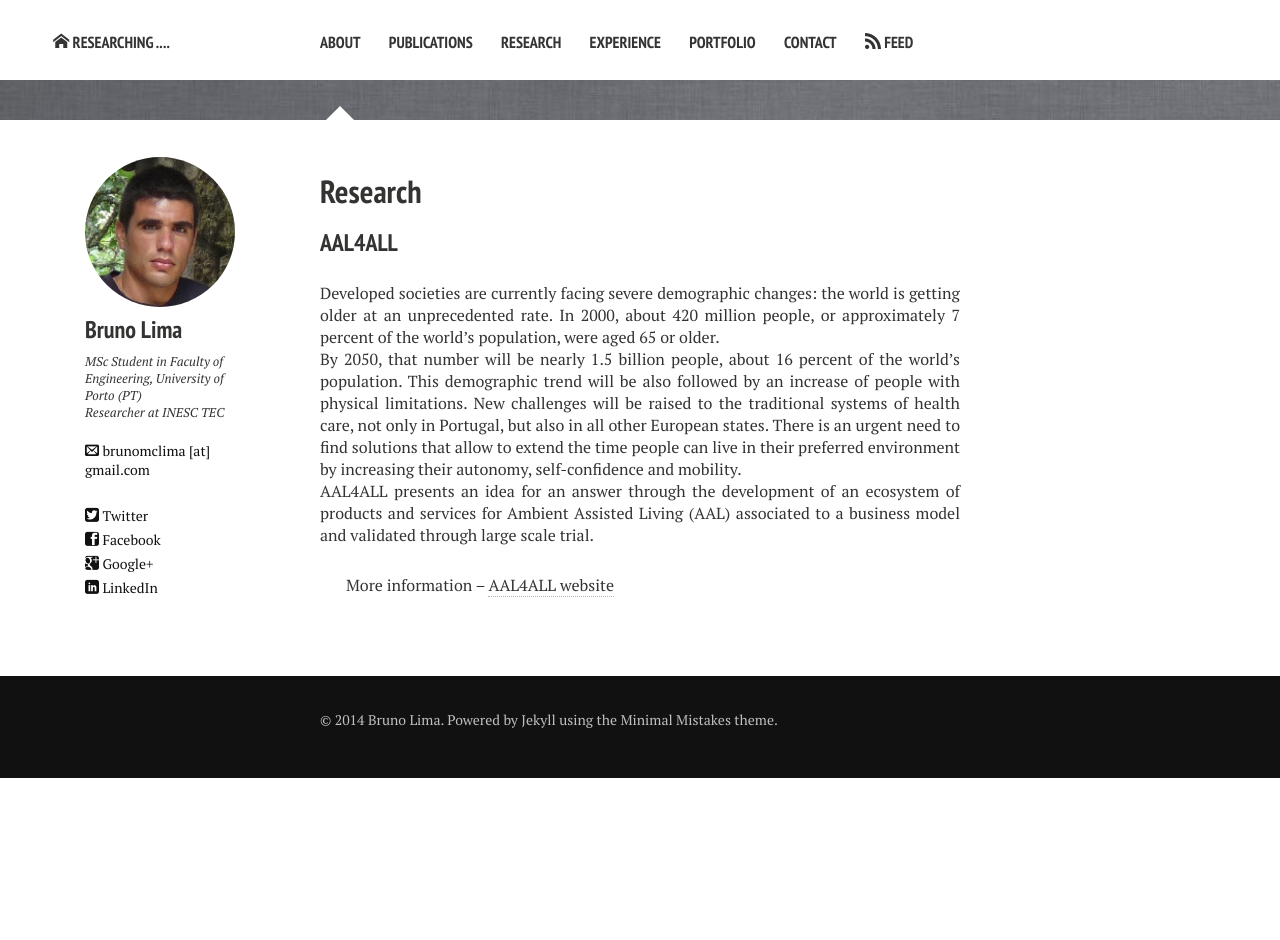
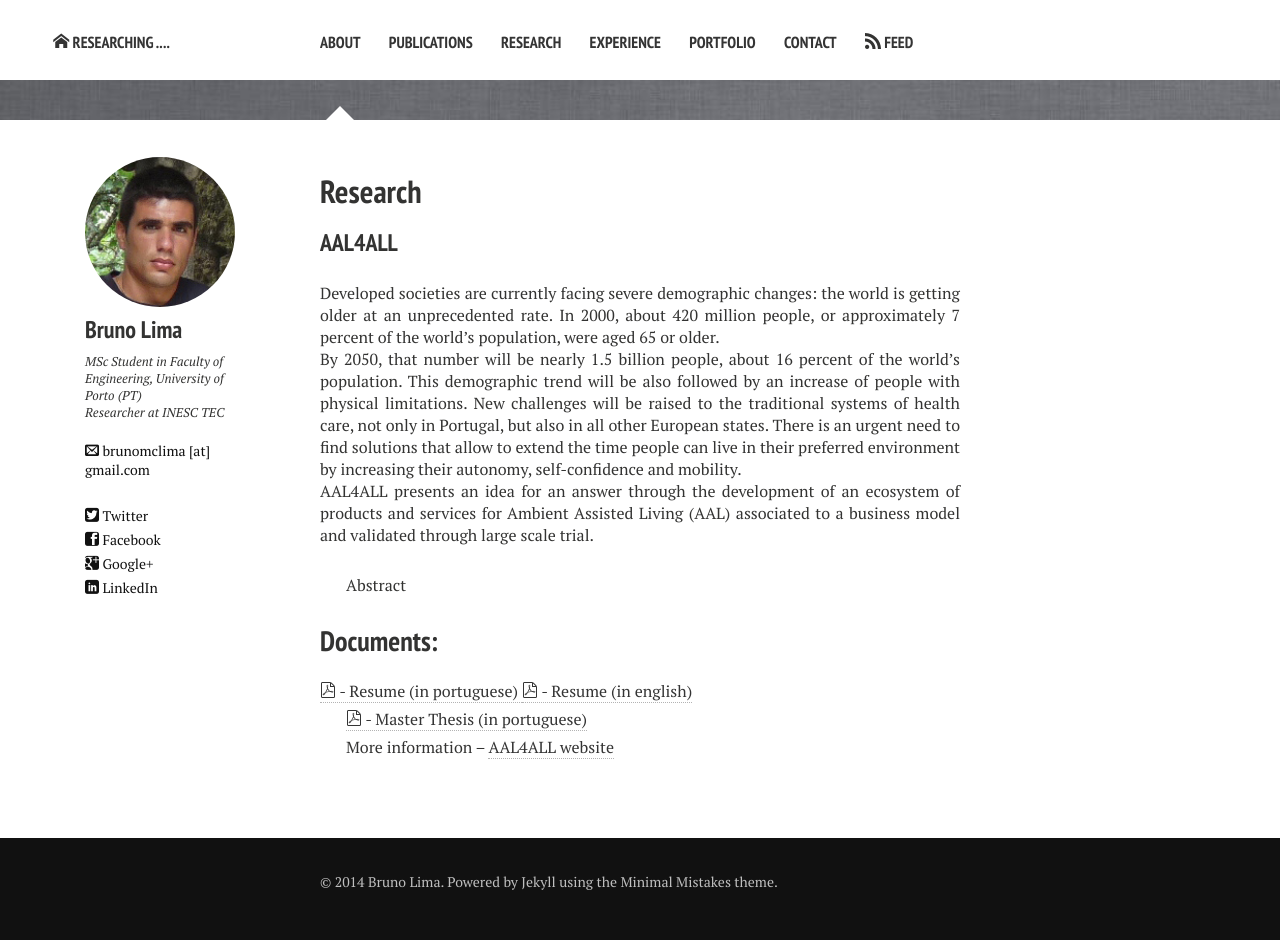
Before and after one commit to Bruno-Lima/Bruno-Lima.github.io, a Jekyll site: the page built from research.md, in a window 1280 px wide. Built offline with Jekyll 4.4.1, drawn with Linux system fonts in a browser that asks for light colours; nearby versions of some CDN libraries; before the commit the page ends 900 px from its top, so only the background shows below that.

Commit message:
start write thesis page

```diff
--- a/research.md
+++ b/research.md
@@ -16,4 +16,17 @@ New challenges will be raised to the traditional systems of health care, not onl
 AAL4ALL presents an idea for an answer through the development of an ecosystem of products and services for Ambient Assisted Living (AAL) associated to a business model and validated through large scale trial.<br/>
 <br/>
 
+Abstract
+
+
+
+## Documents:
+
+<a href="../Thesis/resume_p.pdf"><i class="icon-pdf"></i> - Resume (in portuguese) </a>
+<a href="../Thesis/resume_e.pdf"><i class="icon-pdf"></i> - Resume (in english) </a>
+
+<a href="../Thesis/thesis.pdf"><i class="icon-pdf"></i>  - Master Thesis (in portuguese) </a>
+
+
+
 More information -- [AAL4ALL website](http://www.aal4all.org/)
```
Also changed, not shown: 3 other files.
